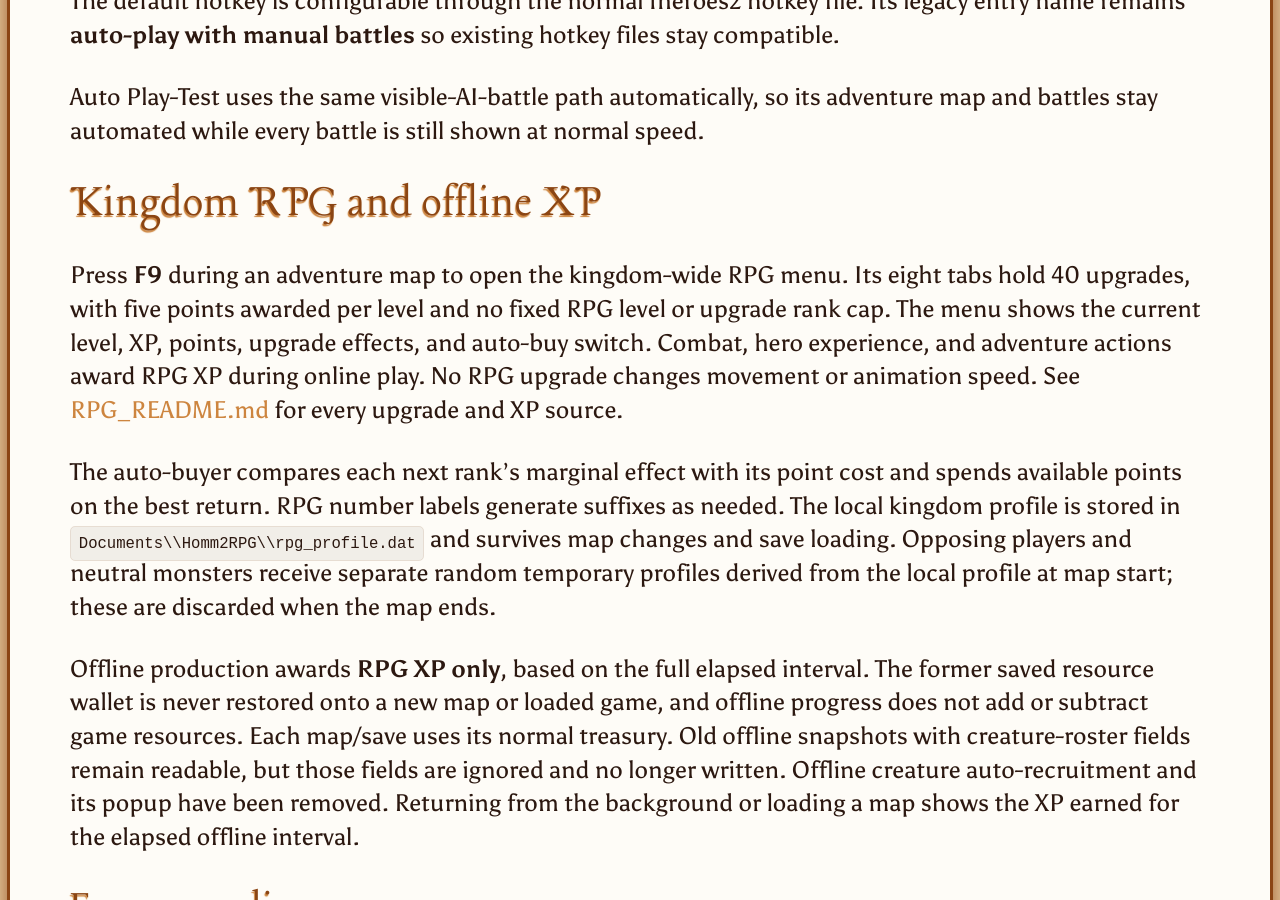
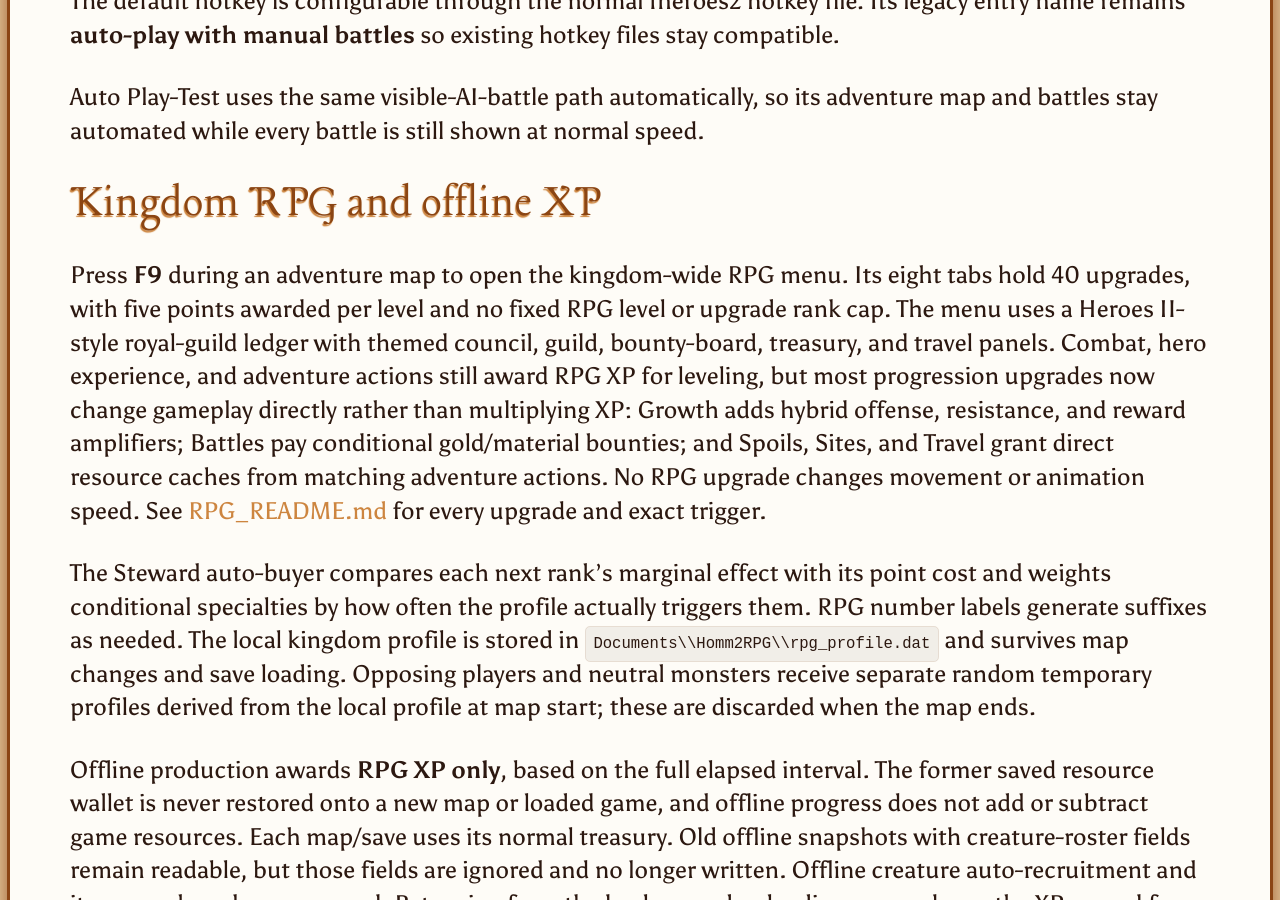
Before and after one commit to MattKoRn/fheroes2, a Jekyll site: the page built from docs/AUTO_PLAY_MANUAL_BATTLES_CHEAT.md, in a window 1280 px wide and 900 px high, scrolled down 2285 px. Built offline with Jekyll 4.4.1, drawn with Linux system fonts in a browser that asks for light colours; our own code applies the rules of GitHub Pages for plain Markdown files.

Commit message:
Sync RPG manual with new upgrade mechanics

```diff
--- a/docs/AUTO_PLAY_MANUAL_BATTLES_CHEAT.md
+++ b/docs/AUTO_PLAY_MANUAL_BATTLES_CHEAT.md
@@ -30,9 +30,9 @@ Auto Play-Test uses the same visible-AI-battle path automatically, so its advent
 
 ## Kingdom RPG and offline XP
 
-Press **F9** during an adventure map to open the kingdom-wide RPG menu. Its eight tabs hold 40 upgrades, with five points awarded per level and no fixed RPG level or upgrade rank cap. The menu shows the current level, XP, points, upgrade effects, and auto-buy switch. Combat, hero experience, and adventure actions award RPG XP during online play. No RPG upgrade changes movement or animation speed. See [RPG_README.md](RPG_README.md) for every upgrade and XP source.
+Press **F9** during an adventure map to open the kingdom-wide RPG menu. Its eight tabs hold 40 upgrades, with five points awarded per level and no fixed RPG level or upgrade rank cap. The menu uses a Heroes II-style royal-guild ledger with themed council, guild, bounty-board, treasury, and travel panels. Combat, hero experience, and adventure actions still award RPG XP for leveling, but most progression upgrades now change gameplay directly rather than multiplying XP: Growth adds hybrid offense, resistance, and reward amplifiers; Battles pay conditional gold/material bounties; and Spoils, Sites, and Travel grant direct resource caches from matching adventure actions. No RPG upgrade changes movement or animation speed. See [RPG_README.md](RPG_README.md) for every upgrade and exact trigger.
 
-The auto-buyer compares each next rank's marginal effect with its point cost and spends available points on the best return. RPG number labels generate suffixes as needed. The local kingdom profile is stored in `Documents\\Homm2RPG\\rpg_profile.dat` and survives map changes and save loading. Opposing players and neutral monsters receive separate random temporary profiles derived from the local profile at map start; these are discarded when the map ends.
+The Steward auto-buyer compares each next rank's marginal effect with its point cost and weights conditional specialties by how often the profile actually triggers them. RPG number labels generate suffixes as needed. The local kingdom profile is stored in `Documents\\Homm2RPG\\rpg_profile.dat` and survives map changes and save loading. Opposing players and neutral monsters receive separate random temporary profiles derived from the local profile at map start; these are discarded when the map ends.
 
 Offline production awards **RPG XP only**, based on the full elapsed interval. The former saved resource wallet is never restored onto a new map or loaded game, and offline progress does not add or subtract game resources. Each map/save uses its normal treasury. Old offline snapshots with creature-roster fields remain readable, but those fields are ignored and no longer written. Offline creature auto-recruitment and its popup have been removed. Returning from the background or loading a map shows the XP earned for the elapsed offline interval.
 
```
